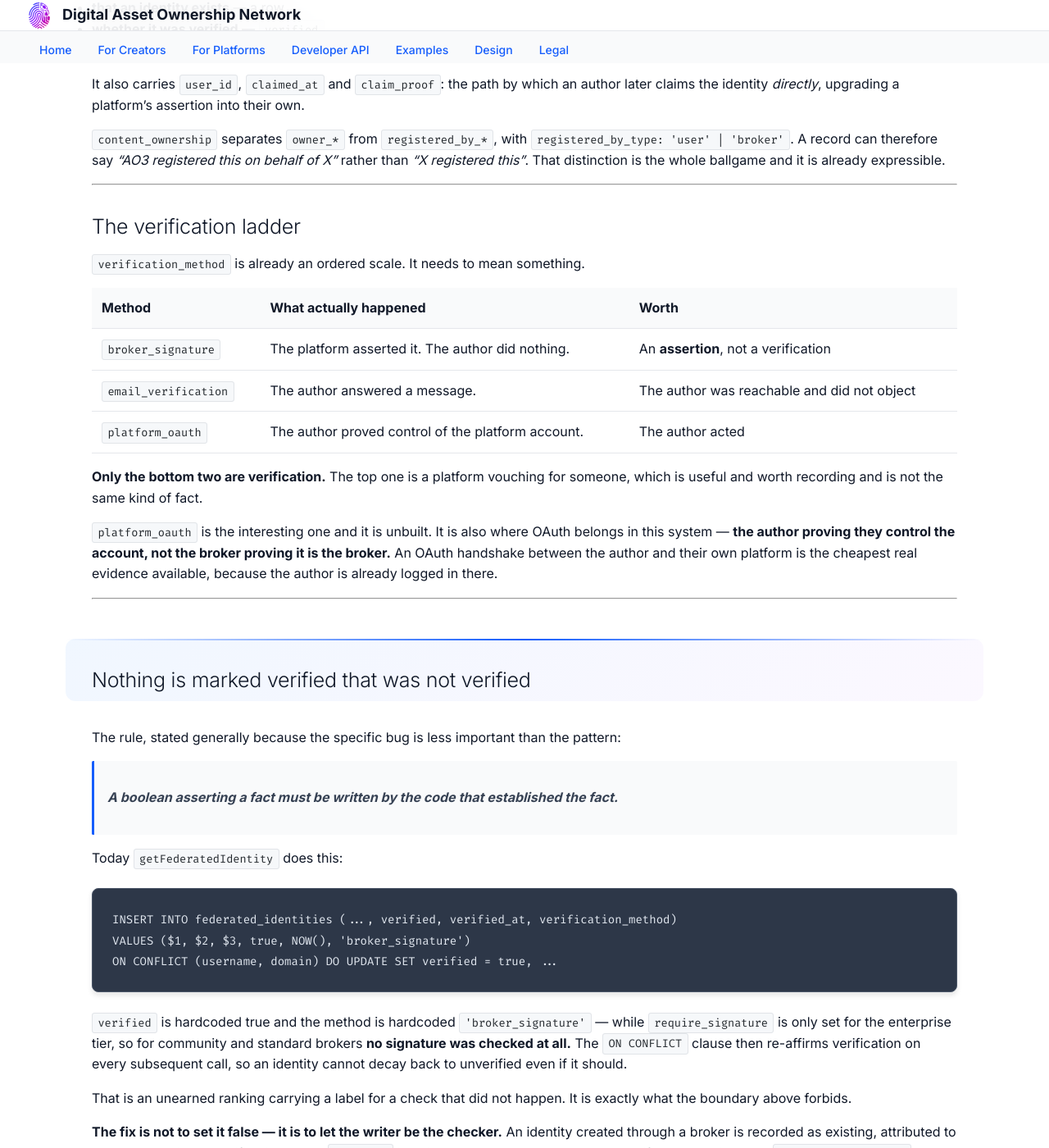
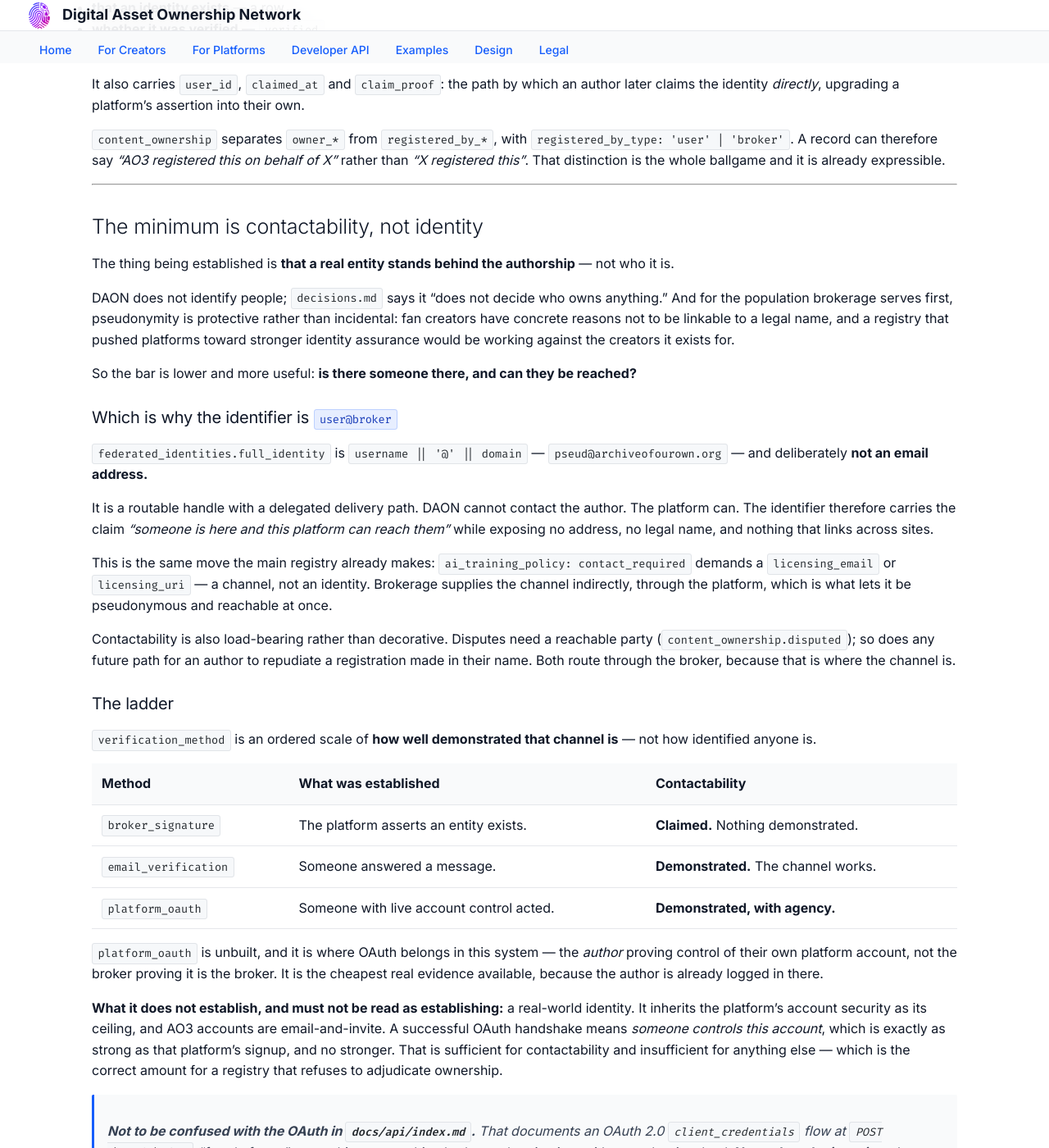
Before and after one commit to daon-network/daon, a Jekyll site: the page built from docs/design/brokerage.md, in a window 1280 px wide and 1400 px high, scrolled down 905 px. Shown: the whole window at 82% size. Built offline with Jekyll 4.4.1, drawn with Linux system fonts in a browser that asks for light colours; some of the changed text lies outside the part shown.

Commit message:
docs(design): the minimum is contactability, not identity
Reframes the ladder. What brokerage establishes is that a real entity stands
behind the authorship -- not who it is. DAON does not identify people, and for
the population this serves first, pseudonymity is protective rather than
incidental: fan creators have reasons not to be linkable to a legal name, and
a registry pushing platforms toward stronger identity assurance would work
against the creators it exists for.

So the bar is lower and more useful: is there someone there, and can they be
reached?

Which makes the identifier deliberate rather than incidental.
full_identity is username@domain and pointedly not an email -- a routable
handle with a delegated delivery path. DAON cannot contact the author; the
platform can. It carries 'someone is here and this platform can reach them'
while exposing no address, no legal name, and nothing linkable across sites.

Same move the main registry already makes: ai_training_policy
contact_required demands a licensing_email or licensing_uri, a channel rather
than an identity. Brokerage supplies the channel indirectly, which is what
lets it be pseudonymous and reachable at once. Contactability is load-bearing,
not decorative -- disputes need a reachable party, and so would any path for
an author to repudiate a registration made in their name.

So verification_method measures how well demonstrated the channel is, not how
identified anyone is. platform_oauth inherits the platform's account security
as its ceiling; AO3 is email-and-invite, so a handshake means someone controls
this account and nothing more. Sufficient for contactability, insufficient for
anything else, which is the correct amount for a registry that refuses to
adjudicate ownership.

Also flags the phantom OAuth in docs/api/index.md -- a client_credentials flow
at POST /oauth/token, documented publicly, no such endpoint in the codebase.
It should be deleted rather than built: a bearer token minted from a client
secret is the leaked-credential problem with an extra round trip.

Co-Authored-By: Claude Opus 5 (1M context) <noreply@anthropic.com>
Claude-Session: https://claude.ai/code/session_011uqYbCkw9KSJ4nagUmAC9M

```diff
--- a/docs/design/brokerage.md
+++ b/docs/design/brokerage.md
@@ -54,23 +54,63 @@ expressible.
 
 ---
 
-## The verification ladder
+## The minimum is contactability, not identity
 
-`verification_method` is already an ordered scale. It needs to mean something.
+The thing being established is **that a real entity stands behind the authorship** — not who it is.
 
-| Method | What actually happened | Worth |
+DAON does not identify people; [`decisions.md`](./decisions.md) says it "does not decide who owns
+anything." And for the population brokerage serves first, pseudonymity is protective rather than
+incidental: fan creators have concrete reasons not to be linkable to a legal name, and a registry
+that pushed platforms toward stronger identity assurance would be working against the creators it
+exists for.
+
+So the bar is lower and more useful: **is there someone there, and can they be reached?**
+
+### Which is why the identifier is `user@broker`
+
+`federated_identities.full_identity` is `username || '@' || domain` — `pseud@archiveofourown.org` —
+and deliberately **not an email address.**
+
+It is a routable handle with a delegated delivery path. DAON cannot contact the author. The platform
+can. The identifier therefore carries the claim *"someone is here and this platform can reach them"*
+while exposing no address, no legal name, and nothing that links across sites.
+
+This is the same move the main registry already makes: `ai_training_policy: contact_required`
+demands a `licensing_email` or `licensing_uri` — a channel, not an identity. Brokerage supplies the
+channel indirectly, through the platform, which is what lets it be pseudonymous and reachable at
+once.
+
+Contactability is also load-bearing rather than decorative. Disputes need a reachable party
+(`content_ownership.disputed`); so does any future path for an author to repudiate a registration
+made in their name. Both route through the broker, because that is where the channel is.
+
+### The ladder
+
+`verification_method` is an ordered scale of **how well demonstrated that channel is** — not how
+identified anyone is.
+
+| Method | What was established | Contactability |
 | --- | --- | --- |
-| `broker_signature` | The platform asserted it. The author did nothing. | An **assertion**, not a verification |
-| `email_verification` | The author answered a message. | The author was reachable and did not object |
-| `platform_oauth` | The author proved control of the platform account. | The author acted |
+| `broker_signature` | The platform asserts an entity exists. | **Claimed.** Nothing demonstrated. |
+| `email_verification` | Someone answered a message. | **Demonstrated.** The channel works. |
+| `platform_oauth` | Someone with live account control acted. | **Demonstrated, with agency.** |
 
-**Only the bottom two are verification.** The top one is a platform vouching for someone, which is
-useful and worth recording and is not the same kind of fact.
+`platform_oauth` is unbuilt, and it is where OAuth belongs in this system — the *author* proving
+control of their own platform account, not the broker proving it is the broker. It is the cheapest
+real evidence available, because the author is already logged in there.
 
-`platform_oauth` is the interesting one and it is unbuilt. It is also where OAuth belongs in this
-system — **the author proving they control the account, not the broker proving it is the broker.**
-An OAuth handshake between the author and their own platform is the cheapest real evidence available,
-because the author is already logged in there.
+**What it does not establish, and must not be read as establishing:** a real-world identity. It
+inherits the platform's account security as its ceiling, and AO3 accounts are email-and-invite. A
+successful OAuth handshake means *someone controls this account*, which is exactly as strong as that
+platform's signup, and no stronger. That is sufficient for contactability and insufficient for
+anything else — which is the correct amount for a registry that refuses to adjudicate ownership.
+
+> **Not to be confused with the OAuth in `docs/api/index.md`.** That documents an OAuth 2.0
+> `client_credentials` flow at `POST /oauth/token` "for platforms" — machine-to-machine *broker*
+> authentication, with no author involved. **No such endpoint exists.** It should be removed from the
+> docs rather than built: `client_credentials` issues a bearer token from a client secret, which is
+> the leaked-credential problem with an extra round trip, and strictly worse than signing each
+> request.
 
 ---
 
@@ -202,9 +242,10 @@ expensive later.
 6. Require `public_key` at registration; drop `private_key_encrypted`.
 7. Replace `verifySignature` with RFC 9421 verification; demote the API key to an identifier.
 8. Ship a signer in the Node SDK plus a worked `openssl` example.
-9. Build `platform_oauth` — the author's own proof, and the only thing that makes `verified` mean
-   anything.
-10. Reconcile the three documents that describe this system as complete.
+9. Remove the phantom OAuth 2.0 `client_credentials` section from `docs/api/index.md`. It documents
+   an endpoint that does not exist and should not be built.
+10. Build `platform_oauth` — the author demonstrating the contact channel themselves.
+11. Reconcile the three documents that describe this system as complete.
 
 Steps 1–5 are correctness and cost little. Step 7 is the security model. Step 9 is the one that makes
 the ladder real.
@@ -238,6 +279,7 @@ and an author's own act, which matters for `platform_oauth` later. It is not a d
   prevents deletion, which is right, but there is no defined state for "this platform is no longer
   trusted and here is what that means for what it already asserted."
 - **Can an author repudiate a registration made on their behalf?** The `claim_proof` path lets them
-  claim an identity; there is no path to disown one. Given that registrations are append-only and the
+  claim an identity; there is no path to disown one. Contactability is what makes this answerable at
+  all — the request would route through the broker, since that is where the channel is. Given that registrations are append-only and the
   ledger cannot be withdrawn, this may be a dispute record rather than a deletion —
   `content_ownership.disputed` exists and is unused.
```
